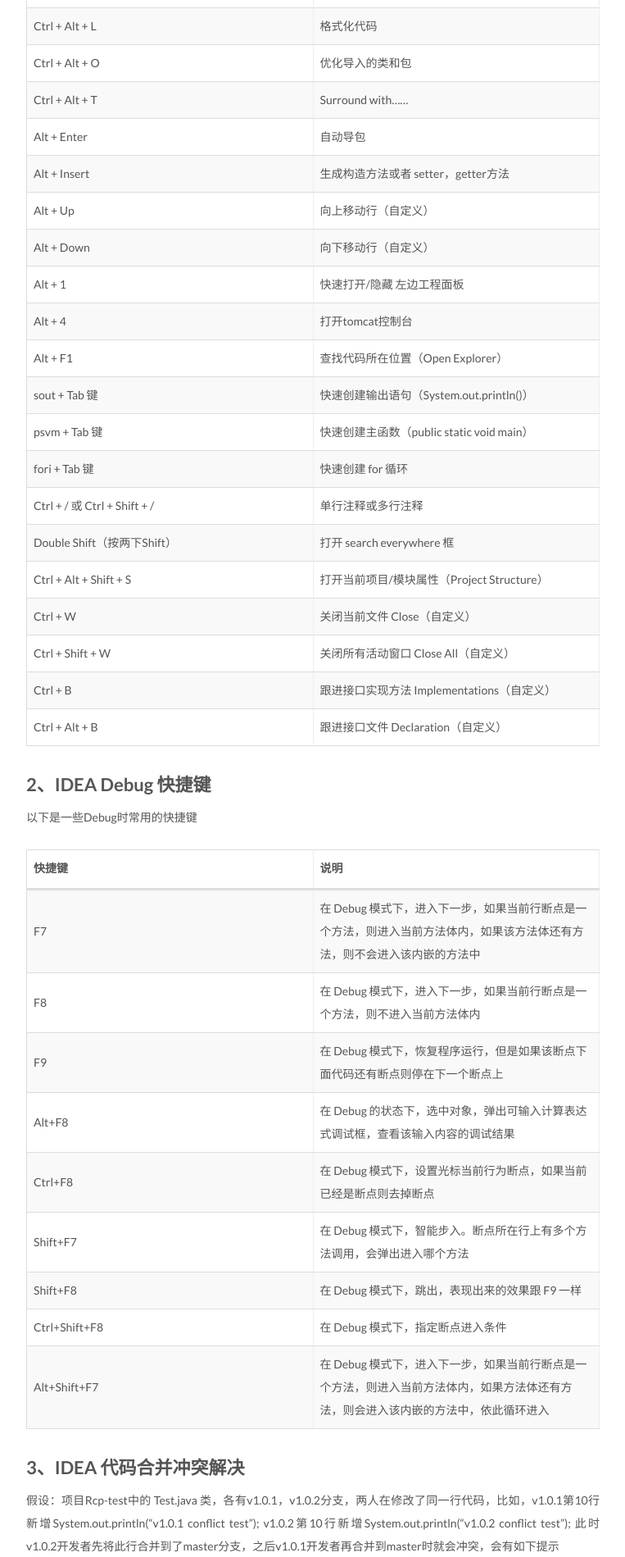
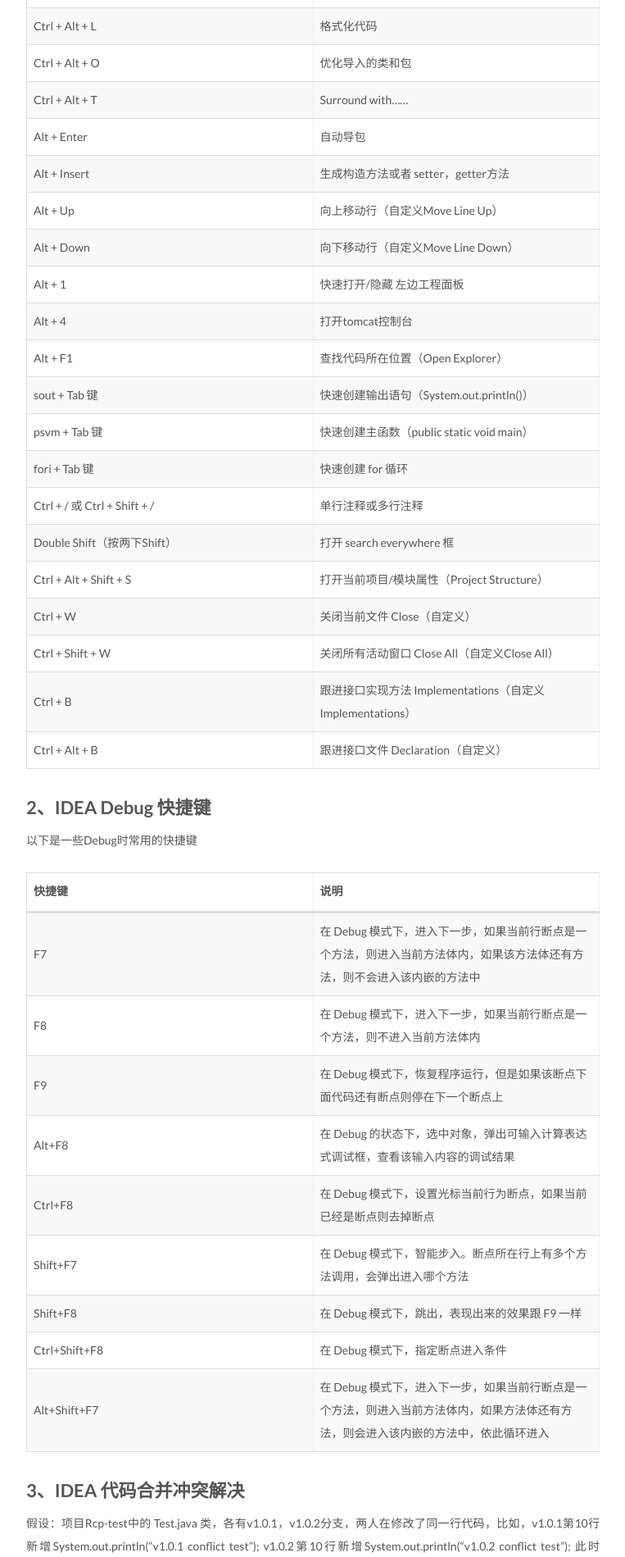
Before and after one commit to thomas-tsx/thomas-tsx.github.io, a Jekyll site: the page built from _posts/2017-10-13-idea-usage.md, in a window 1280 px wide. Shown: the part 1465-3364 px from the top of the page at 82% size, without its empty margins (258-1021 px from the left). Built offline with Jekyll 4.4.1, drawn with Linux system fonts in a browser that asks for light colours; comment, search, counter and statistics services are not loaded.

Commit message:
daily update

```diff
--- a/_posts/2017-10-13-idea-usage.md
+++ b/_posts/2017-10-13-idea-usage.md
@@ -40,8 +40,8 @@ tags:
 |Ctrl + Alt + T|Surround with......|
 |Alt + Enter|自动导包|
 |Alt + Insert|生成构造方法或者 setter，getter方法|
-|Alt + Up|向上移动行（自定义）|
-|Alt + Down|向下移动行（自定义）|
+|Alt + Up|向上移动行（自定义Move Line Up）|
+|Alt + Down|向下移动行（自定义Move Line Down）|
 |Alt + 1|快速打开/隐藏 左边工程面板|
 |Alt + 4|打开tomcat控制台|
 |Alt + F1|查找代码所在位置（Open Explorer）|
@@ -52,8 +52,8 @@ tags:
 |Double Shift（按两下Shift）|打开 search everywhere 框|
 |Ctrl + Alt + Shift + S|打开当前项目/模块属性（Project Structure）|
 |Ctrl + W|关闭当前文件 Close（自定义）|
-|Ctrl + Shift + W|关闭所有活动窗口 Close All（自定义）|
-|Ctrl + B|跟进接口实现方法 Implementations（自定义）|
+|Ctrl + Shift + W|关闭所有活动窗口 Close All（自定义Close All）|
+|Ctrl + B|跟进接口实现方法 Implementations（自定义Implementations）|
 |Ctrl + Alt + B|跟进接口文件 Declaration（自定义）|
 
 ## 2、IDEA Debug 快捷键
```
